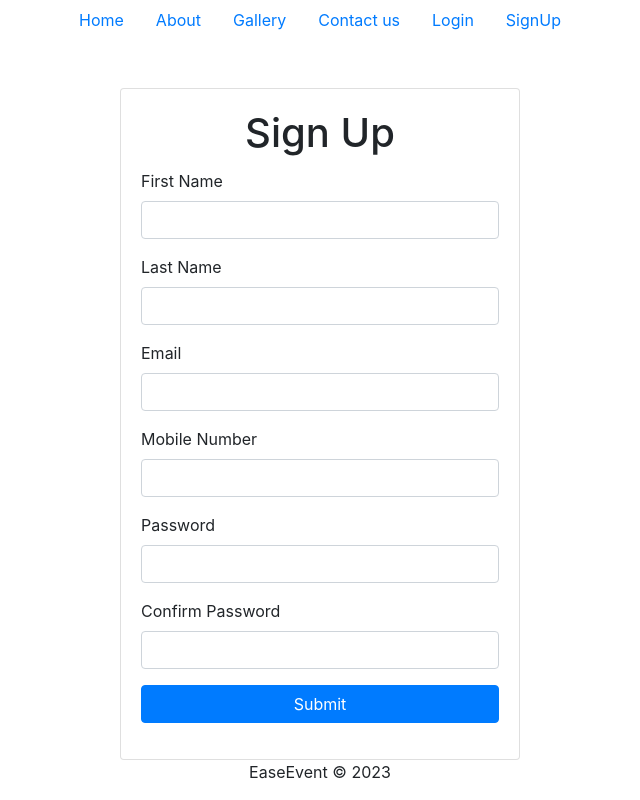
After one commit to SimonPradhan/FYP-Venue-Booking-Management-System, a Django app: page /user/signup_user/ in a window 1280 px wide. The commit adds this page. Shown: the whole page, without its empty margins (320-960 px from the left). Run offline with Django 4.2, Linux system fonts and the light colour scheme; some libraries are stand-ins or nearby versions.

Commit message:
added a signup.html and changes in css of the forms

```diff
--- a/easeEvent/templates/nav.html
+++ b/easeEvent/templates/nav.html
@@ -20,7 +20,7 @@
             {%endif%}
             {% if not user.is_authenticated %}
             <li class="nav-item">
-              <a class="nav-link" href="{%url 'user:login'%}">SignUp</a>
+              <a class="nav-link" href="{%url 'user:signup'%}">SignUp</a>
             </li>
             {%endif%}
             {% if user.is_authenticated %}
--- /dev/null
+++ b/user/templates/authenticate/signup.html
@@ -0,0 +1,39 @@
+{% extends 'base.html' %}
+
+{% block content %}
+  <div class="container mt-5">
+    <div class="card mx-auto" style="max-width: 400px;">
+      <div class="card-body">
+        <h1 class="card-title text-center">Sign Up</h1>
+        <form method="POST" action="">
+          {% csrf_token %}
+          <div class="form-group">
+            <label for="firstname">First Name</label>
+            <input type="text" class="form-control" name="firstname">
+          </div>
+          <div class="form-group">
+            <label for="lastname">Last Name</label>
+            <input type="text" class="form-control" name="lastname">
+          </div>
+          <div class="form-group">
+            <label for="email">Email</label>
+            <input type="email" class="form-control" name="email" required>
+          </div>
+          <div class="form-group">
+            <label for="phone">Mobile Number</label>
+            <input type="number" class="form-control" pattern="[0-9]{10}" name="phone" required>
+          </div>
+          <div class="form-group">
+            <label for="password">Password</label>
+            <input type="password" class="form-control" name="password">
+          </div>
+          <div class="form-group">
+            <label for="confirmpassword">Confirm Password</label>
+            <input type="password" class="form-control" name="confirmpassword">
+          </div>
+          <button type="submit" class="btn btn-primary btn-block">Submit</button>
+        </form>
+      </div>
+    </div>
+  </div>
+{% endblock %}
--- a/user/urls.py
+++ b/user/urls.py
@@ -4,5 +4,6 @@ from . import views
 app_name = 'user'
 urlpatterns = [
     path('login_user/',views.login_user, name='login'),
+    path('signup_user/',views.signup_user, name='signup'),
     path('logout_user/',views.logoutUser, name='logout'),
 ]
--- a/user/views.py
+++ b/user/views.py
@@ -18,6 +18,10 @@ def login_user(request):
             messages.success(request,('Error logging in - please try again...'))
     return render(request, 'authenticate/login.html')
 
+def signup_user(request):
+
+    return render(request, 'authenticate/signup.html')
+
 @login_required
 def logoutUser(request):
     logout(request)
```
Also changed, not shown: user/templates/authenticate/login.html (+26 -11 lines), venue/templates/events/home.html (line endings or trailing spaces).
